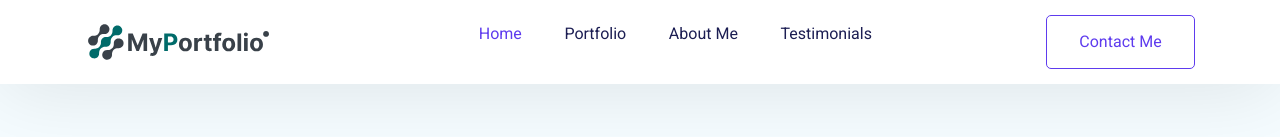
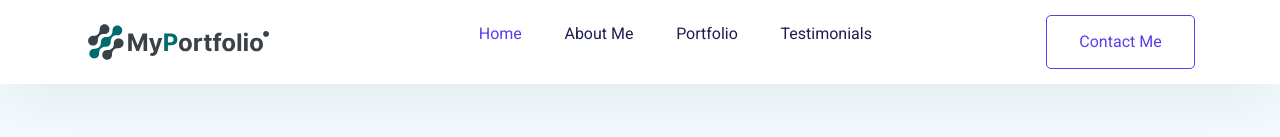
Before and after one commit to cvasiva/myportfolio, a React (Create React App) app: page / in a window 1280 px wide. Shown: the top 137 px of the page. Built offline with nearby package versions, Linux system fonts and the light colour scheme.

Commit message:
second commit

```diff
--- a/src/Pages/Home/Navbar.jsx
+++ b/src/Pages/Home/Navbar.jsx
@@ -69,10 +69,10 @@ function Navbar() {
               smooth={true}
               offset={-70}
               duration={500}
-              to="MyPortfolio"
+              to="AboutMe"
               className="navbar--content"
             >
-              Portfolio
+              About Me
             </Link>
           </li>
           <li>
@@ -83,10 +83,10 @@ function Navbar() {
               smooth={true}
               offset={-70}
               duration={500}
-              to="AboutMe"
+              to="MyPortfolio"
               className="navbar--content"
             >
-              About Me
+              Portfolio
             </Link>
           </li>
           <li>
```
